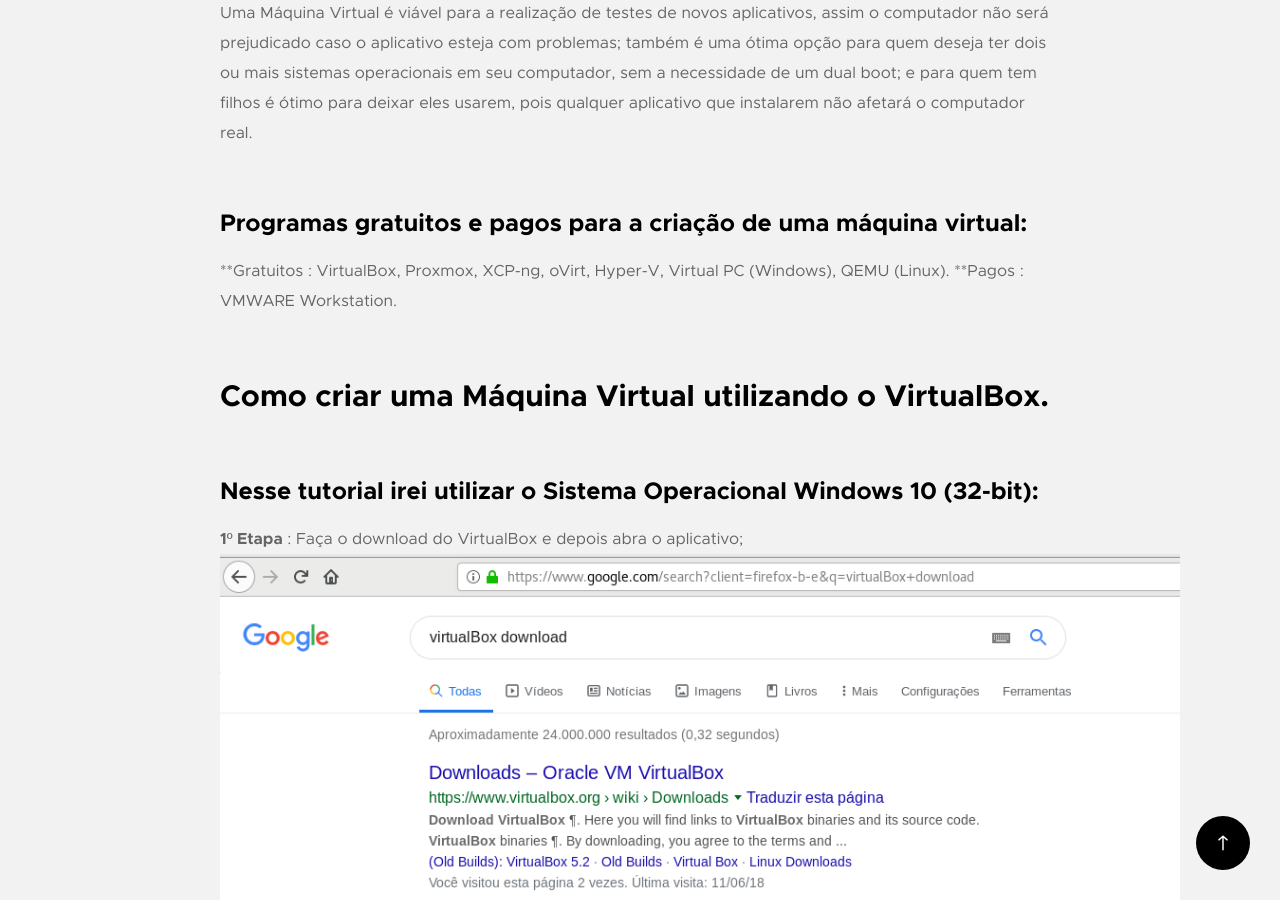
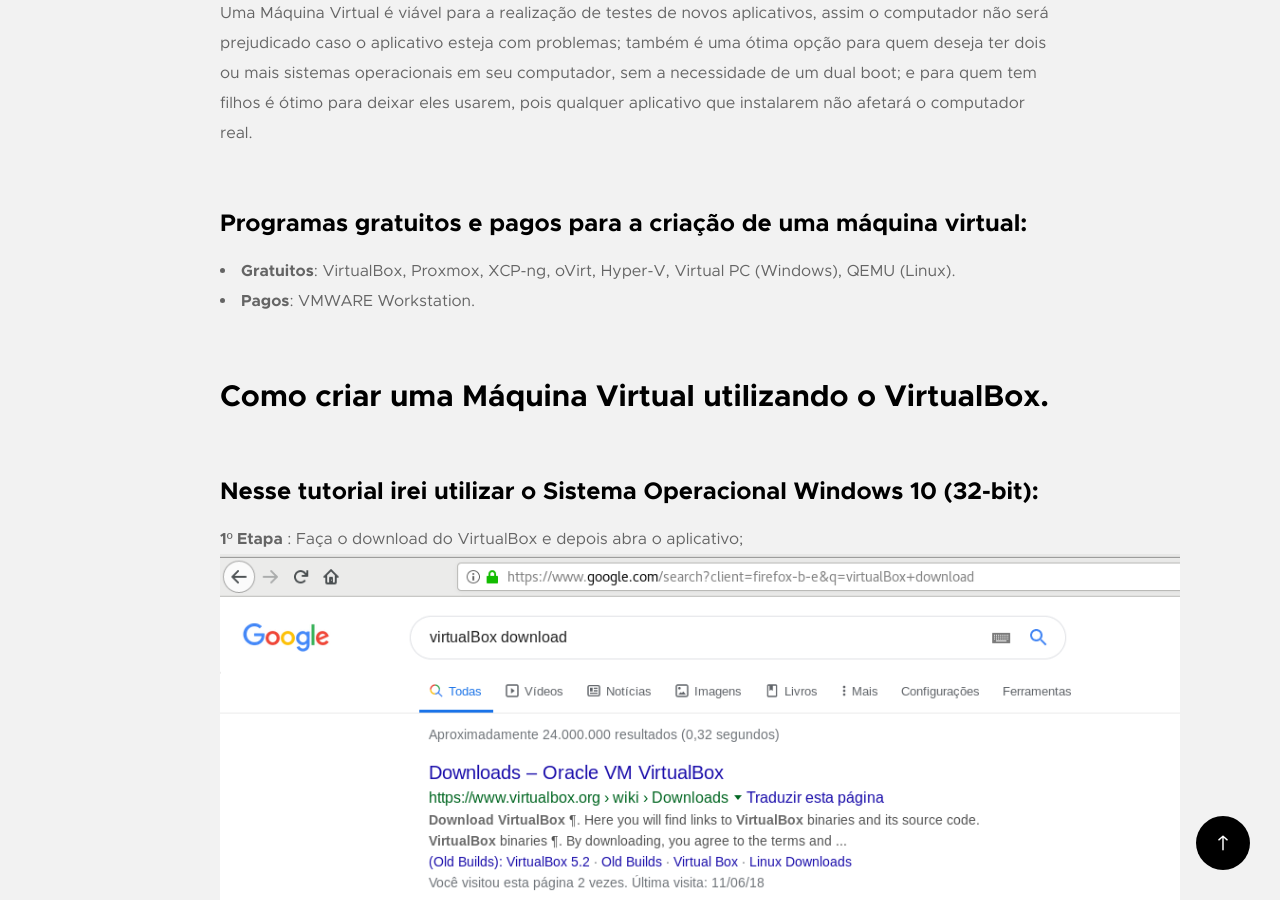
Before and after one commit to ifroariquemes/42, a Jekyll site: the page built from _posts/2019-11-21-o-que-e-uma-maquina-virtual-e-como-criar-uma.md, in a window 1280 px wide and 900 px high, scrolled down 1403 px. Built offline with Jekyll 4.4.1, drawn with Linux system fonts in a browser that asks for light colours; some of the changed text lies outside the part shown.

Commit message:
correcoes

```diff
--- a/_posts/2019-11-21-O-que-é-uma-máquina-virtual-e-como-criar-uma-maquina-virtual.md
+++ b/_posts/2019-11-21-o-que-e-uma-maquina-virtual-e-como-criar-uma.md
@@ -22,8 +22,8 @@
 
 ### **Programas gratuitos e pagos para a criação de uma máquina virtual:**
 
-   **Gratuitos : VirtualBox, Proxmox, XCP-ng, oVirt, Hyper-V, Virtual PC (Windows), QEMU (Linux).
-   **Pagos : VMWARE Workstation.
+   - **Gratuitos**: VirtualBox, Proxmox, XCP-ng, oVirt, Hyper-V, Virtual PC (Windows), QEMU (Linux).
+   - **Pagos**: VMWARE Workstation.
 
 
 ## **Como criar uma Máquina Virtual utilizando o VirtualBox.**
```
Also changed, not shown: other parts of _posts/2019-11-21-o-que-e-uma-maquina-virtual-e-como-criar-uma.md (+1 -1 lines).
